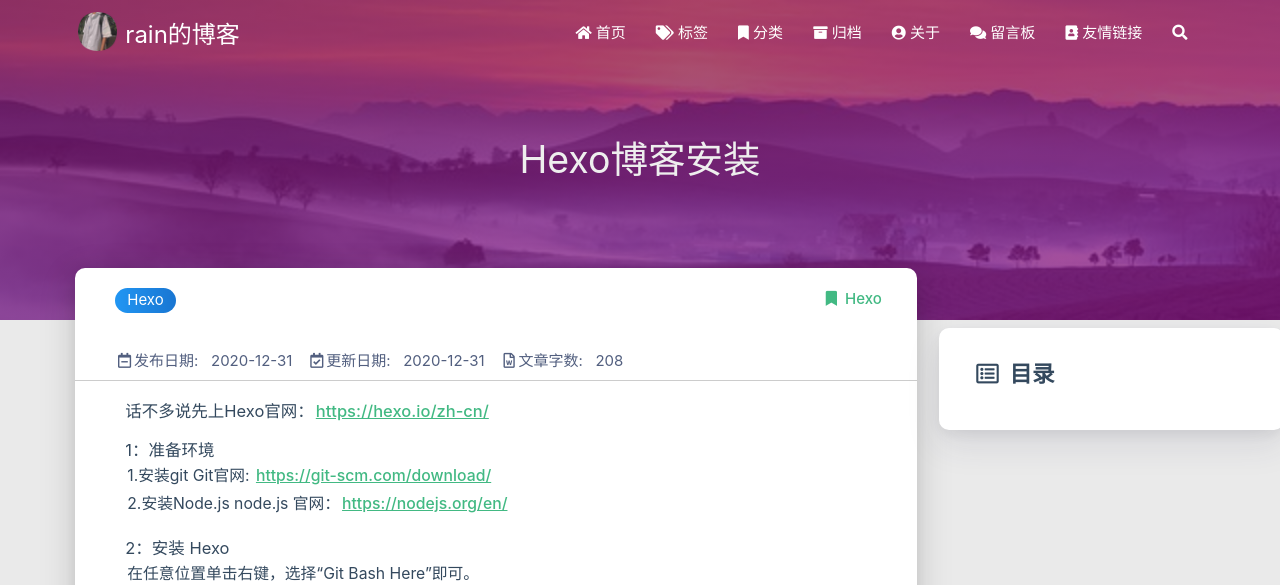
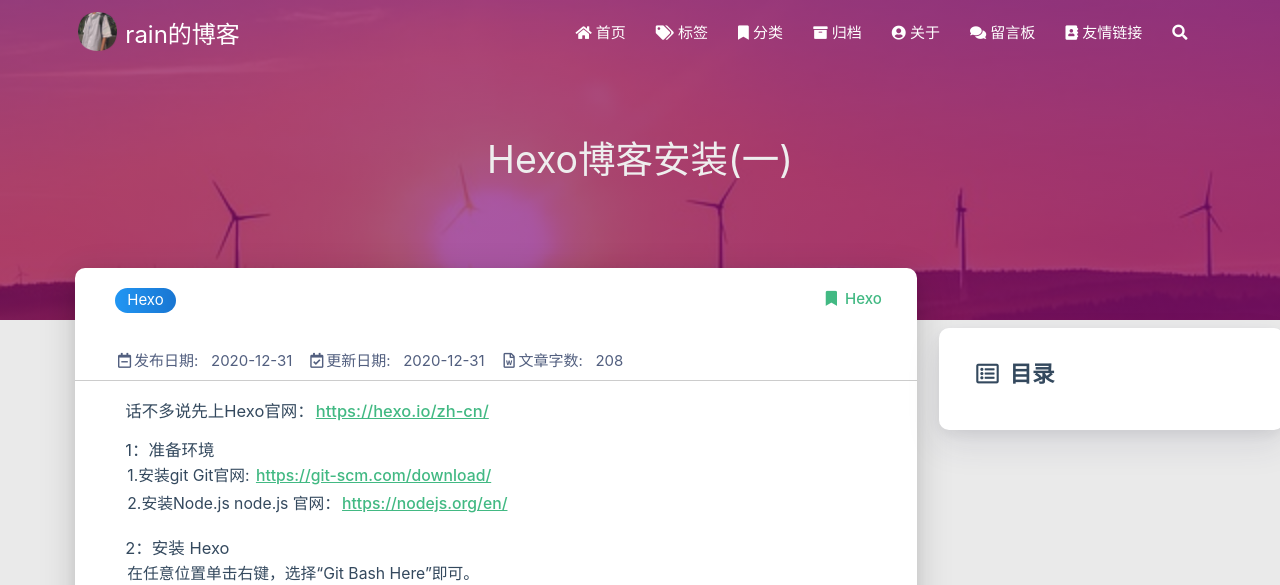
Before and after one commit to youshao123/rain.github.io, a plain HTML site: page 2020/12/31/Hexo博客搭建-1/index.html in a window 1280 px wide. Shown: the top 585 px of the page. Drawn offline with Linux system fonts and the light colour scheme; some packages are replaced by stand-ins of ours; a script that the page names is missing.

Commit message:
Site updated: 2020-12-31 14:06:15

```diff
--- a/2020/12/31/Hexo博客搭建-1/index.html
+++ b/2020/12/31/Hexo博客搭建-1/index.html
@@ -4,7 +4,7 @@
 
 <head>
     <meta charset="utf-8">
-    <meta name="keywords" content="Hexo博客安装, rain的博客">
+    <meta name="keywords" content="Hexo博客安装(一), rain的博客">
     <meta name="description" content="专注于技术,分享生活,分享知识">
     <meta http-equiv="X-UA-Compatible" content="IE=edge">
     <meta name="viewport" content="width=device-width, initial-scale=1.0, user-scalable=no">
@@ -16,7 +16,7 @@
     <!-- Global site tag (gtag.js) - Google Analytics -->
 
 
-    <title>Hexo博客安装 | rain的博客</title>
+    <title>Hexo博客安装(一) | rain的博客</title>
     <link rel="icon" type="image/png" href="/favicon.png">
 
     <link rel="stylesheet" type="text/css" href="/libs/awesome/css/all.css">
@@ -312,12 +312,12 @@
 
 
 
-<div class="bg-cover pd-header post-cover" style="background-image: url('/medias/featureimages/8.jpg')">
+<div class="bg-cover pd-header post-cover" style="background-image: url('/medias/featureimages/23.jpg')">
     <div class="container" style="right: 0px;left: 0px;">
         <div class="row">
             <div class="col s12 m12 l12">
                 <div class="brand">
-                    <h1 class="description center-align post-title">Hexo博客安装</h1>
+                    <h1 class="description center-align post-title">Hexo博客安装(一)</h1>
                 </div>
             </div>
         </div>
@@ -799,9 +799,9 @@
                     <div class="card-image">
 
 
-                        <img src="/medias/featureimages/8.jpg" class="responsive-img" alt="Hexo博客安装">
+                        <img src="/medias/featureimages/23.jpg" class="responsive-img" alt="Hexo博客安装(一)">
 
-                        <span class="card-title">Hexo博客安装</span>
+                        <span class="card-title">Hexo博客安装(一)</span>
                     </div>
                 </a>
                 <div class="card-content article-content">
--- a/search.xml
+++ b/search.xml
@@ -29,7 +29,7 @@
 
 
     <entry>
-      <title>Hexo博客安装</title>
+      <title>Hexo博客安装(一)</title>
       <link href="2020/12/31/Hexo%E5%8D%9A%E5%AE%A2%E6%90%AD%E5%BB%BA-1/"/>
       <url>2020/12/31/Hexo%E5%8D%9A%E5%AE%A2%E6%90%AD%E5%BB%BA-1/</url>
 
```
Also changed, not shown: 2020/12/31/Android类原生跳Google开机验证/index.html (+2 -2 lines), archives/2020/12/index.html (+2 -2 lines), archives/2020/index.html (+2 -2 lines), archives/index.html (+2 -2 lines), categories/Hexo/index.html (+2 -2 lines), index.html (+3 -3 lines), tags/Hexo/index.html (+2 -2 lines).
